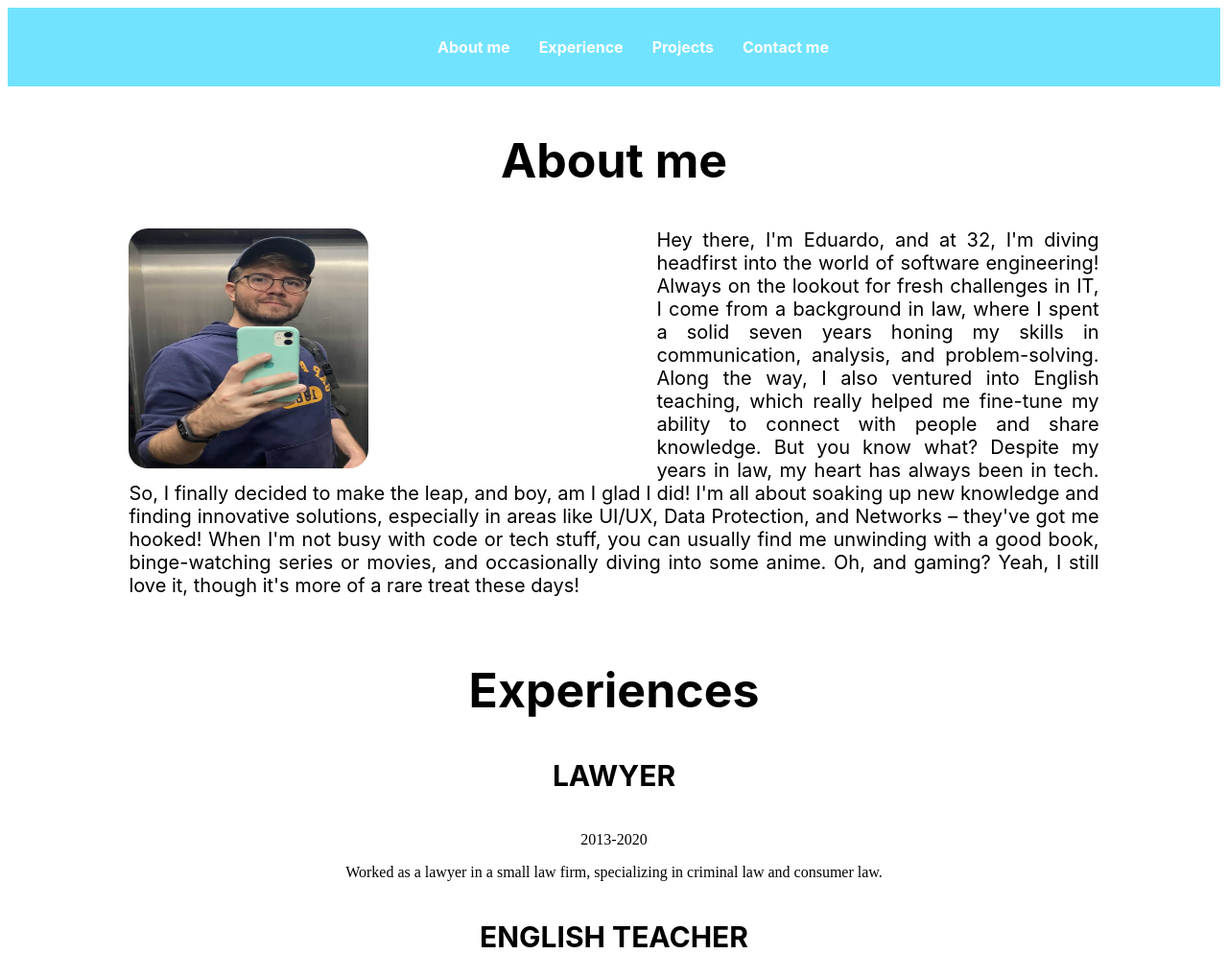
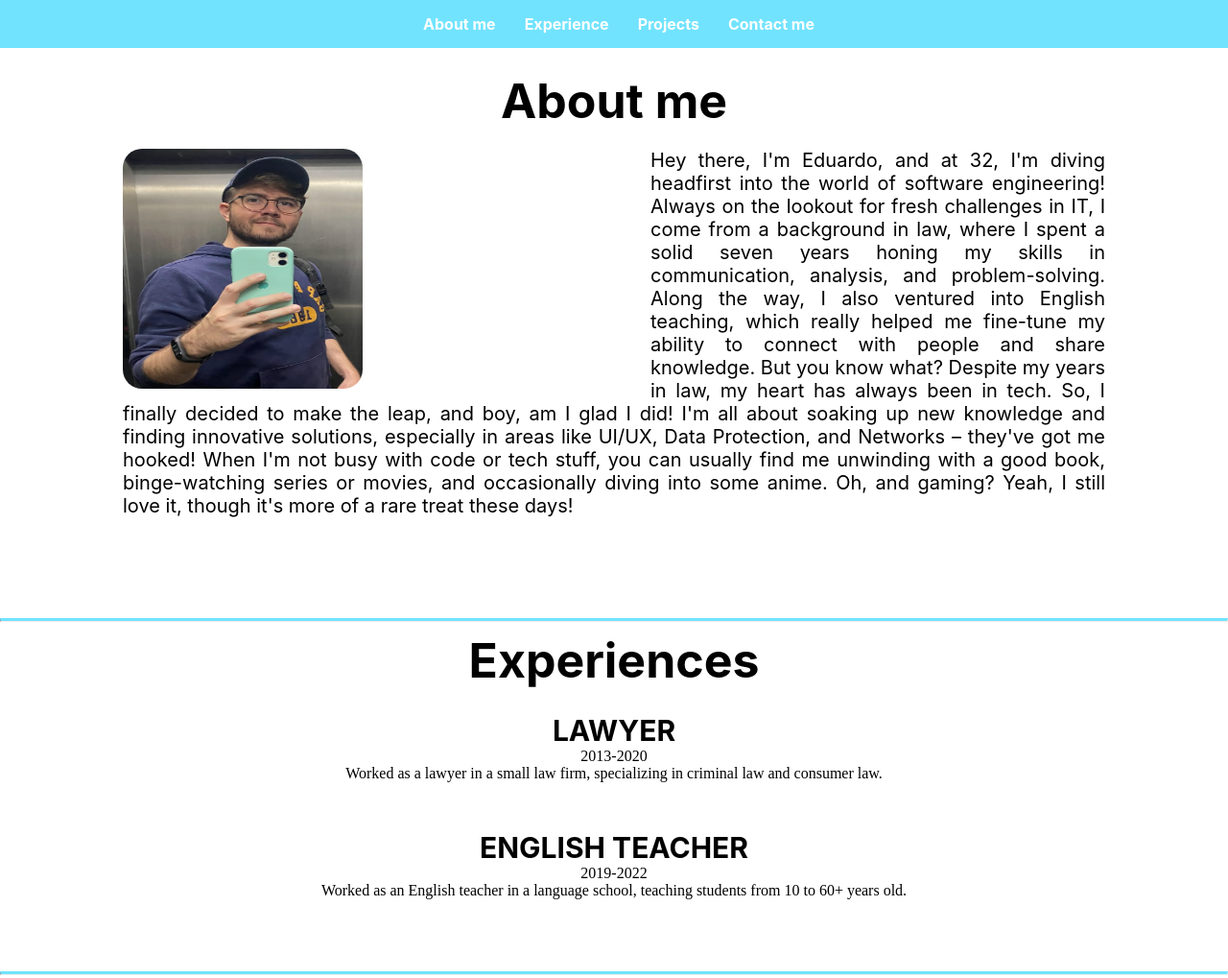
Before and after one commit to earibeiro/Programacao_Web, a plain HTML site: page index.html in a window 1280 px wide. Shown: the top 1019 px of the page at 96% size. Drawn offline with Linux system fonts and the light colour scheme.

Commit message:
Adicionados paddings

```diff
--- a/index.html
+++ b/index.html
@@ -29,8 +29,10 @@
                 When I'm not busy with code or tech stuff, you can usually find me unwinding with a good book, binge-watching series or movies, and occasionally diving into some anime. Oh, and gaming? Yeah, I still love it, though it's more of a rare treat these days!
                 </p>
                 </section>
+
             </main>
             </div>
+            <hr class="solid">
             <section id="experience">
             <div class="experience">
                 <h1>Experiences</h1>
@@ -46,12 +48,13 @@
                     </div>
             </div>
             </section>
+            <hr class="solid">
             <section id="developed">
             <div class="developed">
                 <h1>Developed Projects</h1>
                     <div class="grid">
                         <article class="card">
-                            <a href="projeto1.html"><img target="noreferrer noopener" src="img/cabelo.png" alt="img projeto"></a>
+                            <a href="https://earibeiro.github.io/freeCodeCamp-HTML-Cat/" target="noreferrer noopener"><img src="img/cabelo.png" alt="img projeto"></a>
                             <div class="project-info">
                                 <h4><b>Site de gatos</b></h4>
                                 <p>Site feito somente em HTML</p>
--- a/style.css
+++ b/style.css
@@ -7,8 +7,13 @@ html{
 }
 
 *, *::before, *::after {
-    padding: 3;
-    margin: 3;
+    padding: 0;
+    margin: 0;
+}
+
+.site-header{
+    position: fixed;
+    width: 100%;
 }
 
 .site-header, .site-footer {
@@ -19,7 +24,7 @@ html{
 
 .main-navigation {
     font-weight: bold;
-
+    width: 100%;
 }
 
 .main-navigation ul{
@@ -43,6 +48,27 @@ html{
 
     background-color:white;
     color: black;
+}
+
+.about_me{
+    padding: 50px 0;
+}
+
+.about_me h1{
+    font-size: 50px;
+    text-align: center;
+    font-family: var(--font-family);
+    padding: 20px;
+}
+
+hr{
+    margin-top: 50px;
+    margin-bottom: 10px;
+    border-top: 3px solid rgb(113, 227, 255);
+}
+
+.experience-info {
+    padding: 25px 0;
 }
 
 .section {
@@ -182,12 +208,3 @@ h2, footer {
     from{opacity: 0;}
     to{opacity: 1;}
 }
-
-
-/* projeto1 */
-
-.catphotoapp img{
-    width: 60%;
-    height: 60%;
-
-}
```
